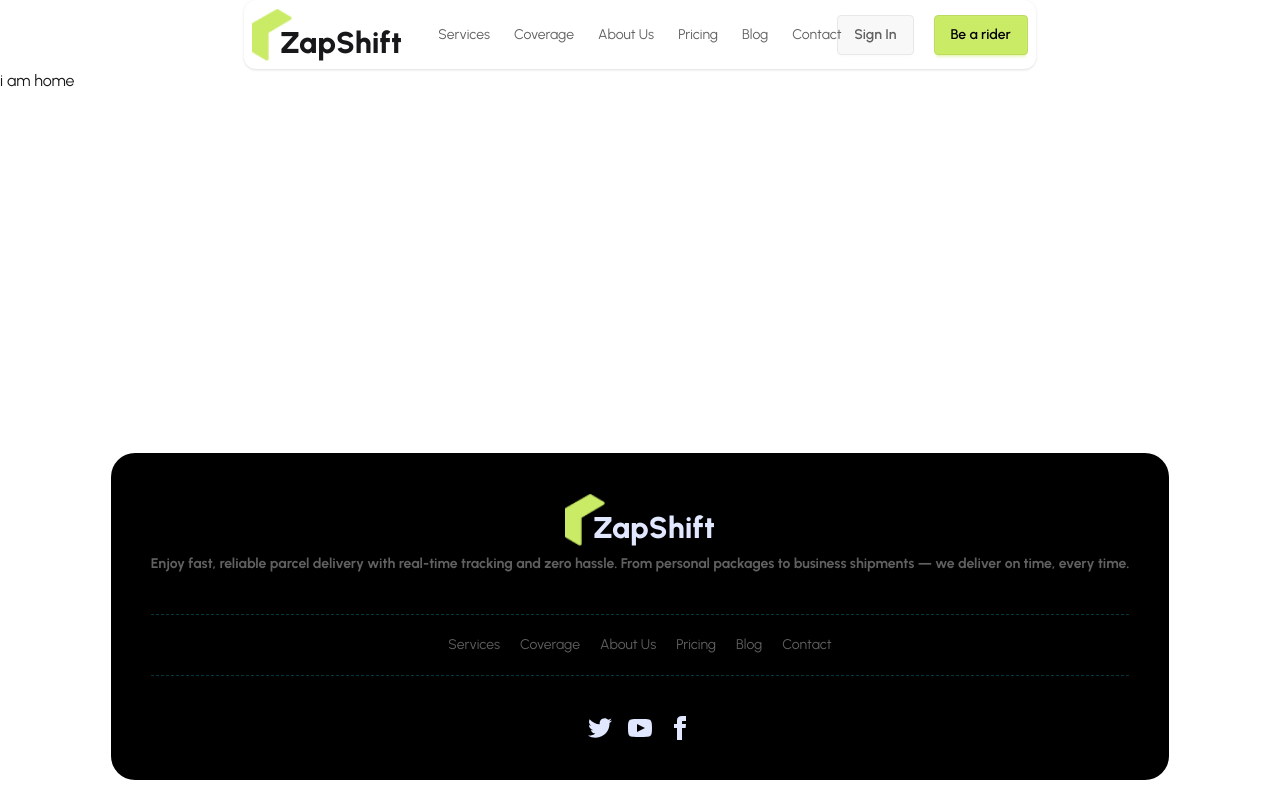
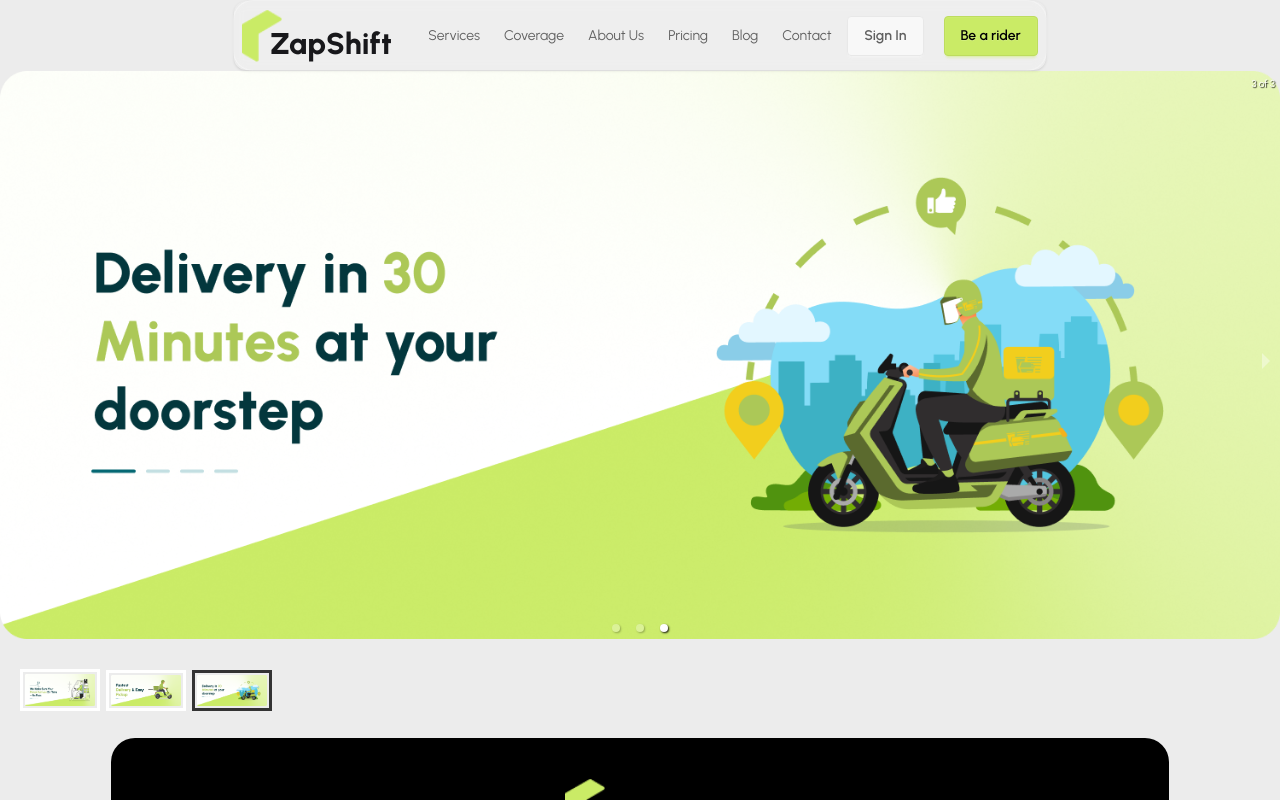
Before and after one commit to oliullahakib/zap-shift-client, a React (Vite) app: page / in a window 1280 px wide. Shown: the top 800 px of the page. Built offline with nearby package versions, Linux system fonts and the light colour scheme.

Commit message:
added glass look and floting effect in navbar. and added banner with slide

```diff
--- a/package.json
+++ b/package.json
@@ -13,6 +13,7 @@
     "@tailwindcss/vite": "^4.1.17",
     "react": "^19.2.0",
     "react-dom": "^19.2.0",
+    "react-responsive-carousel": "^3.2.23",
     "react-router": "^7.9.6",
     "tailwindcss": "^4.1.17"
   },
--- a/src/index.css
+++ b/src/index.css
@@ -18,3 +18,13 @@
   font-optical-sizing: auto;
   font-style: normal;
 }
+body{
+  background-color: #DADADA80;
+}
+.glass-card {
+  background: rgba(255, 255, 255, 0.14);
+  backdrop-filter: blur(6px);
+  -webkit-backdrop-filter: blur(6px);
+  border-radius: 20px;
+  border: 1px solid rgba(255, 255, 255, 0.3);
+}
--- /dev/null
+++ b/src/pages/Home/Banner/Banner.jsx
@@ -0,0 +1,29 @@
+import React from 'react';
+import "react-responsive-carousel/lib/styles/carousel.min.css"; // requires a loader
+import { Carousel } from 'react-responsive-carousel';
+import heroImg1 from "../../../assets/banner/banner1.png"
+import heroImg2 from "../../../assets/banner/banner2.png"
+import heroImg3 from "../../../assets/banner/banner3.png"
+const Banner = () => {
+    const bannerImg = [heroImg1, heroImg2, heroImg3]
+    return (
+        <div>
+            <Carousel
+            autoPlay={true}
+            infiniteLoop={true}
+            stopOnHover={true}
+            interval={2000}
+
+            >
+                {
+                    bannerImg.map((img, i) => <div key={i}>
+                        <img src={img} />
+                    </div>)
+                }
+
+            </Carousel>
+        </div>
+    );
+};
+
+export default Banner;
--- a/src/pages/Home/Home/Home.jsx
+++ b/src/pages/Home/Home/Home.jsx
@@ -1,9 +1,10 @@
 import React from 'react';
+import Banner from '../Banner/Banner';
 
 const Home = () => {
     return (
-        <div className='max-w-7xl mx-auto'>
-            i am home
+        <div className='max-w-7xl mx-auto '>
+          <Banner/>
         </div>
     );
 };
--- a/src/pages/Shared/Navbar.jsx
+++ b/src/pages/Shared/Navbar.jsx
@@ -14,8 +14,8 @@ const Navbar = () => {
 
     </>
     return (
-        <Mydiv>
-            <div className="navbar bg-base-100 rounded-xl shadow-sm">
+        <Mydiv className={'sticky top-0 z-10 glass-card'}>
+            <div className="navbar  rounded-xl shadow-sm ">
                 <div className="navbar-start">
                     <div className="dropdown">
                         <div tabIndex={0} role="button" className="btn btn-ghost lg:hidden">
@@ -35,7 +35,7 @@ const Navbar = () => {
                        {links}
                     </ul>
                 </div>
-                <div className="navbar-end ">
+                <div className="navbar-end ml-5 ">
                     <Link to={''} className="btn text-accent mr-5">Sign In</Link>
                     <Link to={''} className="btn btn-primary text-black ">Be a rider</Link>
                 </div>
```
Also changed, not shown: 1 other file (tests, documents, lock files or other folders).
